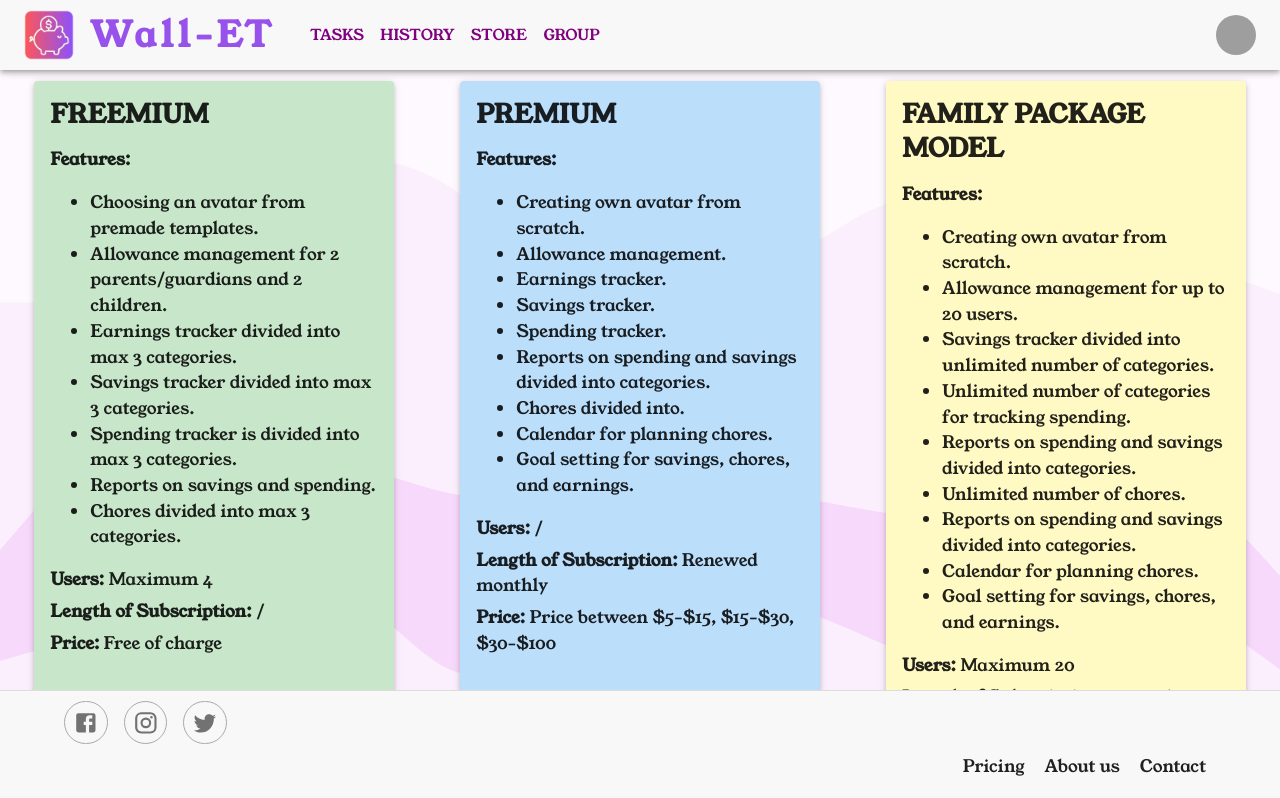
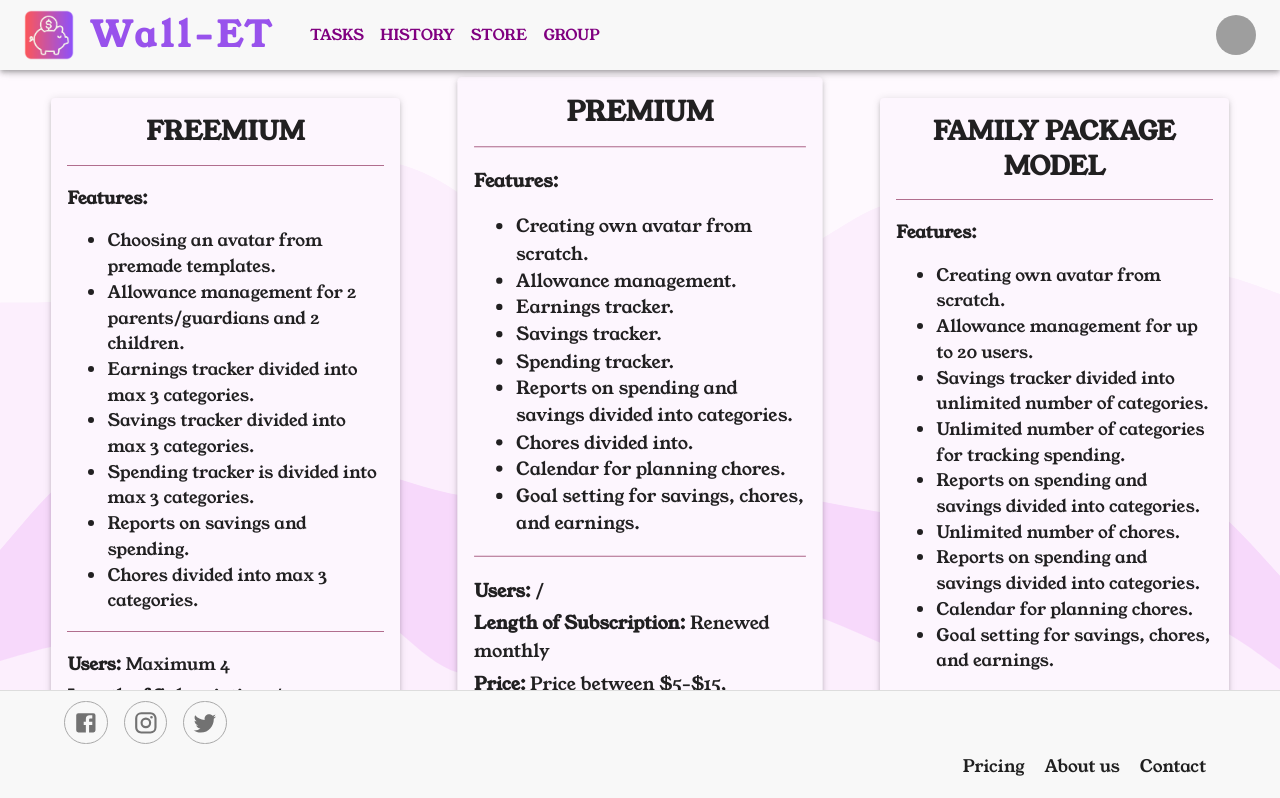
Before and after one commit to IBilic1/wallet-ui, a React (Create React App) app: page /pricing in a window 1280 px wide. Shown: the top 798 px of the page. Built offline with nearby package versions, Linux system fonts and the light colour scheme; grey boxes are pictures that could not be loaded.

Commit message:
Prettify Pricing

```diff
--- a/package.json
+++ b/package.json
@@ -16,6 +16,7 @@
     "@types/node": "^16.18.23",
     "@types/react": "^18.0.35",
     "@types/react-dom": "^18.0.11",
+    "node-sass": "^9.0.0",
     "notistack": "^3.0.1",
     "react": "^18.2.0",
     "react-dom": "^18.2.0",
@@ -23,6 +24,7 @@
     "react-router-dom": "^6.20.0",
     "react-scripts": "5.0.1",
     "redux": "^4.2.1",
+    "sass-loader": "^13.3.2",
     "typescript": "^4.9.5",
     "web-vitals": "^2.1.4"
   },
--- a/src/components/Buttons/GradientButton.tsx
+++ b/src/components/Buttons/GradientButton.tsx
@@ -19,15 +19,21 @@ export const GradientButton: React.FC<GradientButtonProps> = ({ color1, color2,
             padding: '10px 20px',
             margin: '10px',
             boxShadow: '0 4px 6px rgba(0, 0, 0, 0.1)',
-            transition: 'box-shadow 0.3s ease',
+            transition: "box-shadow 0.3s ease, transform 0.3s ease;" /* Specify both transitions */
     };
 
     return (
         <Button
             style={gradiantBtnStyle}
             onClick={onClick}
-            onMouseOver={(e) => (e.currentTarget.style.boxShadow = '0 8px 12px rgba(0, 0, 0, 0.2)')}
-            onMouseOut={(e) => (e.currentTarget.style.boxShadow = '0 4px 6px rgba(0, 0, 0, 0.1)')}
+            onMouseOver={(e) => {
+                e.currentTarget.style.boxShadow = '0 8px 12px rgba(0, 0, 0, 0.2)';
+                e.currentTarget.style.transform = 'translateY(-5px)';
+            }}
+            onMouseOut={(e) => {
+                e.currentTarget.style.boxShadow = '0 4px 6px rgba(0, 0, 0, 0.1)';
+                e.currentTarget.style.transform = 'translateY(0)';
+            }}
         >
             {children}
         </Button>
--- a/src/components/Cards/TestimonialCard.tsx
+++ b/src/components/Cards/TestimonialCard.tsx
@@ -15,7 +15,7 @@ const TestimonialCard: React.FC<TestimonialCardProps> = ({ name, quote, role, im
         <Grid item xs={12} sm={6} md={4} style={{ height: '100%', marginBottom: '10px' }}>
             <Card style={{ backgroundColor: theme.palette.background.default, height: '100%'}}>
                 <CardContent>
-                    <Box display="flex" alignItems="center" justifyContent="center" marginBottom="15px">
+                    <Box display="flex" alignItems="center" justifyContent="center">
                         <Avatar sx={{ width: 80, height: 80 }} alt={name} src={imagePath} />
                     </Box>
                     <Typography variant="subtitle2" style={{ marginTop: '15px', overflow: 'hidden', textOverflow: 'ellipsis' }}>
--- a/src/components/FooterLinks/Pricing.tsx
+++ b/src/components/FooterLinks/Pricing.tsx
@@ -1,7 +1,9 @@
-import React from 'react';
+import React, {SetStateAction, useState} from 'react';
 import Typography from '@mui/material/Typography';
 import Paper from '@mui/material/Paper';
 import Grid from '@mui/material/Grid';
+import {Divider, useTheme} from "@mui/material";
+import {GradientButton} from "../Buttons/GradientButton";
 
 const pricingStrategies = [
     {
@@ -59,24 +61,59 @@ const Pricing = () => {
     const getBoxColor = ({type}: { type: any }) => {
         switch (type) {
             case 'FREEMIUM':
-                return '#C8E6C9'; // Light green
+                // return '#C8E6C9'; // Light green
+                return theme.palette.background.default; // Light green
             case 'PREMIUM':
-                return '#BBDEFB'; // Light blue
+                // return '#BBDEFB'; // Light blue
+                return theme.palette.background.default; // Light blue
             case 'FAMILY PACKAGE MODEL':
-                return '#FFF9C4'; // Light yellow
+                // return '#FFF9C4'; // Light yellow
+                return theme.palette.background.default; // Light yellow
             default:
                 return '#FFFFFF'; // White
         }
     };
 
+    // State to track the "Popular" pricing strategy
+    const [selectedIndex, setSelectedIndex] = useState(Math.floor(Math.random() * pricingStrategies.length));
+
+    // Function to handle hover effect
+    const handleHover = (index: number | SetStateAction<number>) => {
+        setSelectedIndex(index);
+    };
+
+    const theme = useTheme();
+
     return (
-        <Grid container spacing={4} padding="1em">
-            {pricingStrategies.map((strategy) => (
-                <Grid item key={strategy.type} xs={12} md={4}>
-                    <Paper elevation={3} style={{ backgroundColor: getBoxColor({type: strategy.type}), marginLeft:'1em',marginRight:'1em', padding: '1rem', height: '100%' }}>
-                        <Typography variant="h5" fontWeight="bold" marginBottom="1rem">
+        <Grid container spacing={4} padding="2em">
+            {pricingStrategies.map((strategy, index) => (
+                <Grid
+                    item
+                    key={strategy.type}
+                    xs={12}
+                    md={4}
+                    onMouseEnter={() => handleHover(index)}
+                    onMouseLeave={() => handleHover(-1)}
+                >
+                    <Paper
+                        elevation={3}
+                        style={{
+                            backgroundColor: getBoxColor({ type: strategy.type }),
+                            marginLeft: '1em',
+                            marginRight: '1em',
+                            padding: '1rem',
+                            height: '100%',
+                            // height: index === selectedIndex ? '110%' : '100%', // Taller for the "Popular" pricing
+                            transition: 'transform 0.3s ease', // Add smooth transition for transform
+                            transform: index === selectedIndex ? 'scale(1.05)' : 'scale(1)', // Scale on hover
+                            transformOrigin: 'center', // Set the transform origin to the center
+
+                        }}
+                    >
+                        <Typography variant="h5" fontWeight="bold" marginBottom="1rem" style={{textAlign: "center"}}>
                             {strategy.type}
                         </Typography>
+                        <Divider sx={{ backgroundColor: theme.palette.info.main, marginBottom: '20px' }} />
                         <Typography variant="body1" gutterBottom>
                             <strong>Features:</strong>
                         </Typography>
@@ -85,6 +122,7 @@ const Pricing = () => {
                                 <li key={index}>{feature}</li>
                             ))}
                         </ul>
+                        <Divider sx={{ backgroundColor: theme.palette.info.main, marginBottom: '20px' }} />
                         <Typography variant="body1" gutterBottom>
                             <strong>Users:</strong> {strategy.users}
                         </Typography>
@@ -96,6 +134,9 @@ const Pricing = () => {
                                 <strong>Price:</strong> {strategy.price}
                             </Typography>
                         )}
+                        <div style={{display: 'flex', flexDirection: 'column', alignItems: 'center'}}>
+                            <GradientButton color1={theme.palette.secondary.main} color2={theme.palette.secondary.main} onClick={()=>{}}>Get started now</GradientButton>
+                        </div>
                     </Paper>
                 </Grid>
             ))}
--- a/src/components/ProductPage/OneLinerVisual.tsx
+++ b/src/components/ProductPage/OneLinerVisual.tsx
@@ -12,16 +12,9 @@ export function OneLinerVisual(){
         navigate('/sign-in')
     }
 
-    const gradiantBtnStyle = (color1 : string, color2 : string) => {
-        return {
-            backgroundImage: `linear-gradient(to right, ${color1}, ${color2})`,
-            color: 'white',
-            padding: '10px 20px',
-            margin: '10px',
-            boxShadow: '0 4px 6px rgba(0, 0, 0, 0.1)',
-            transition: 'box-shadow 0.3s ease',
-        };
-    };
+    const handleAboutClick = () => {
+        navigate('/about')
+    }
 
     return (
         <Container>
@@ -43,7 +36,7 @@ export function OneLinerVisual(){
             </Typography>
 
             <GradientButton color1={'#B454C6'} color2={'#EDAAF9'} onClick={handleLoginClick}>Get Started</GradientButton>
-            <GradientButton color1={'#EDAAF9'} color2={'#B454C6'} onClick={handleLoginClick}>Get Started</GradientButton>
+            <GradientButton color1={'#EDAAF9'} color2={'#B454C6'} onClick={handleAboutClick}>Learn about us</GradientButton>
 
             <img src={homePig} alt="placeholder" style={{ width: '100%', height: '50vh', objectFit: 'contain', marginBottom: "200px" }} />
         </Container>
--- a/src/components/ProductPage/ProductPage.tsx
+++ b/src/components/ProductPage/ProductPage.tsx
@@ -65,8 +65,8 @@ const ProductPage = () => {
     const testimonials = [
         { name: 'Zvonimir', role: 'Guardian', quote: "I want to make sure my grandsons learn the value of money and develop good financial habits for their future.", imagePath: {ZvonimirPath}.ZvonimirPath },
         { name: 'Ana', role: 'Child', quote: 'I hope to inspire my friends to be more mindful about their money too. It\'s cool to learn these skills together.', imagePath: {AnaPath}.AnaPath },
-        { name: 'Kristina', role: 'Guardian', quote: 'WALL-ET is a fantastic tool for instilling financial responsibility in kids.',  imagePath: {KristinaPath}.KristinaPath },
-        { name: 'Zrinka', role: 'Guardian', quote: 'WALL-ET has been a game-changer for my children\'s understanding of financial concepts.',  imagePath: {ZrinkaPath}.ZrinkaPath },
+        { name: 'Kristina', role: 'Guardian', quote: 'WALL-ET has been a game-changer for my children\'s understanding of financial concepts.',  imagePath: {KristinaPath}.KristinaPath },
+        { name: 'Zrinka', role: 'Guardian', quote: 'WALL-ET is a fantastic tool for instilling financial responsibility in kids.',  imagePath: {ZrinkaPath}.ZrinkaPath },
         { name: 'Luka', role: 'Child', quote: 'I love how the app makes learning about finances fun and interactive.', imagePath: {LukaPath}.LukaPath },
     ];
 
```
Also changed, not shown: src/components/ProductPage/Newsletter.tsx (+5 -5 lines), 1 other file (tests, documents, lock files or other folders).
